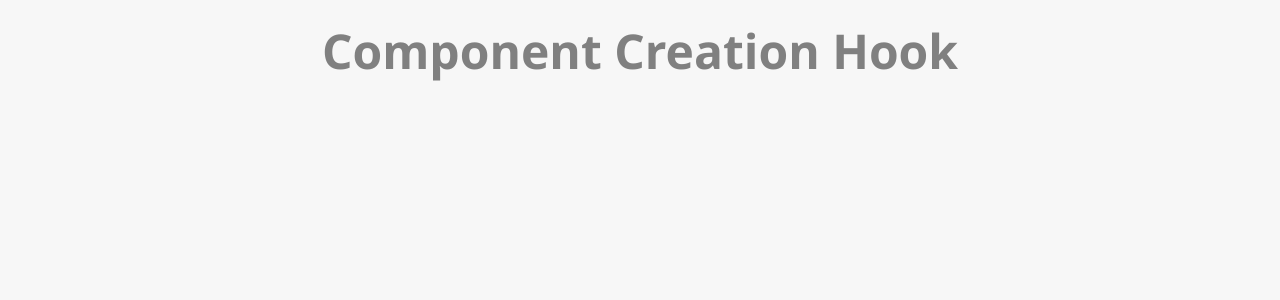
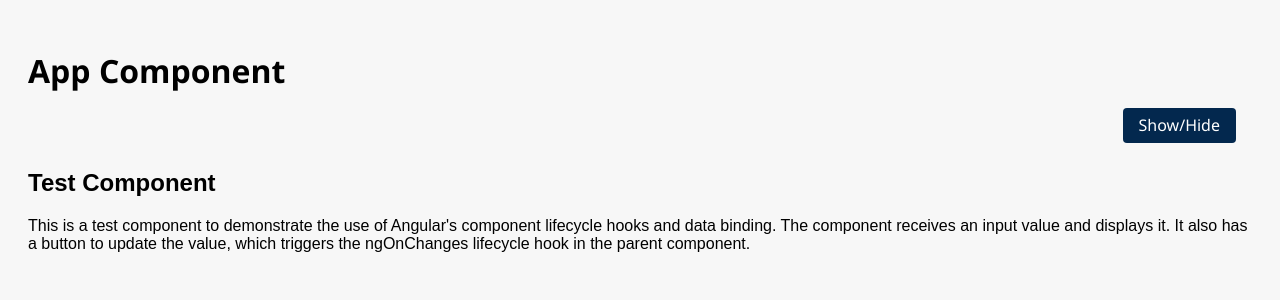
Before and after one commit to arshadahamed/Angular19-Practice, an Angular app: page / in a window 1280 px wide. Shown: the top 300 px of the page. Built offline with nearby package versions, Linux system fonts and the light colour scheme.

Commit message:
Angualr Lifecycle pratice codes

```diff
--- a/src/app/app.component.css
+++ b/src/app/app.component.css
@@ -2,7 +2,7 @@
   font-family: 'Segoe UI', Tahoma, Geneva, Verdana, sans-serif;
 }
 
-h1 {
+h3 {
   text-align: center;
   font-size: 3rem;
   color: #808080;
--- a/src/app/app.component.html
+++ b/src/app/app.component.html
@@ -244,6 +244,34 @@ calc() }"></ng-container> -->
 </ng-template> -->
 
 
-<h1>Component Creation Hook</h1>
+<!-- <h1>Component Creation Hook</h1> -->
 <!-- <button (click)="updateValue()">Update Value</button>
 <app-test [inputValue] = "inputValue"></app-test> -->
+
+<!-- <h1>Component Updation Hook</h1>
+<div>
+  <app-test [user] = "user"></app-test>
+  <button (click)="changeUserName()">Change User Name</button>
+</div> -->
+
+<!-- <h1>Component Updation Hook</h1>
+<div class="parent-component">
+ <h2>Parent Component</h2>
+ <button (click)="sendDataToChild()">Generate Number</button>
+
+ <app-test>
+  <h3>{{dataFromParent}}</h3>
+  <div #contentWrapper>
+    Lorem ipsum dolor sit amet consectetur adipisicing elit. Harum, fugiat deleniti cumque soluta placeat quia alias laborum ratione repellendus voluptatibus delectus hic voluptates. Fugit sapiente asperiores quam eveniet voluptatum fugiat!
+  </div>
+ </app-test>
+</div> -->
+
+<div>
+  <h1>App Component</h1>
+  <button (click)="toggle()">Show/Hide</button>
+
+  @if(displayComponent){
+    <app-test></app-test>
+  }
+</div>
--- a/src/app/app.component.ts
+++ b/src/app/app.component.ts
@@ -1,4 +1,4 @@
-import { Component, OnInit } from '@angular/core';
+import { AfterContentInit, Component, OnInit } from '@angular/core';
 import { RouterOutlet  } from '@angular/router';
 import { FormsModule } from '@angular/forms';
 import { CommonModule } from '@angular/common';
@@ -188,22 +188,46 @@ export class AppComponent implements OnInit {
 // updateValue(){
 //   this.inputValue = "App Componenet";
 // }
-count: number = 0;
-counterInterval: any;
+// count: number = 0;
+// counterInterval: any;
 
-startCounter() {
-  this.counterInterval =  setInterval(() => {
-    if (this.count <= 5) {
-      console.log(this.count++);
-    } else {
-      clearInterval(this.counterInterval);
-    }
-  }, 1000);
+// startCounter() {
+//   this.counterInterval =  setInterval(() => {
+//     if (this.count <= 5) {
+//       console.log(this.count++);
+//     } else {
+//       clearInterval(this.counterInterval);
+//     }
+//   }, 1000);
+// }
+// ngOnInit(): void {
+//     this.startCounter();
+// }
+
+// constructor() {
+// }
+
+// user = {
+//   name: 'John Doe',
+// };
+// changeUserName() {
+//   this.user.name = 'Jane Smith';
+//   console.log(this.user.name);
+// }
+// dataFromParent: string = '';
+// ngAfterContentInit(): void {
+//   console.log('ngAfterContentInit called');
+// }
+// sendDataToChild(){
+//   let random = Math.floor(Math.random() * 10);
+//   this.dataFromParent = `Data from Parent Component : ${random}`;
+// }
+
+displayComponent: boolean = true;
+toggle(): void {
+  this.displayComponent = !this.displayComponent;
 }
 ngOnInit(): void {
-    this.startCounter();
-}
-
-constructor() {
+  console.log('ngOnInit called');
 }
 }
--- a/src/app/test/test.component.html
+++ b/src/app/test/test.component.html
@@ -1,2 +1,18 @@
-<h2>Previous Value: {{previousValue}}</h2>
-<h2>Current Value: {{currentValue}}</h2>
+<!-- <div>
+  <h1>Input Value</h1>
+  <pre>{{ user | json }}</pre>
+</div> -->
+
+<!-- <div class="child-container">
+  <h3>Child Component</h3>
+  <div #wrapper>
+    <ng-content></ng-content>
+  </div>
+</div> -->
+
+<div>
+  <h2>Test Component</h2>
+  <p>
+    This is a test component to demonstrate the use of Angular's component lifecycle hooks and data binding. The component receives an input value and displays it. It also has a button to update the value, which triggers the ngOnChanges lifecycle hook in the parent component.
+  </p>
+</div>
--- a/src/app/test/test.component.ts
+++ b/src/app/test/test.component.ts
@@ -1,17 +1,60 @@
-import { Component, Input, input, OnChanges, SimpleChanges } from '@angular/core';
+import { CommonModule } from '@angular/common';
+import { AfterContentChecked, AfterContentInit, AfterViewInit, Component, ContentChild, DoCheck, ElementRef, OnDestroy, OnInit, ViewChild } from '@angular/core';
 
 @Component({
   selector: 'app-test',
-  imports: [],
+  imports: [CommonModule],
   templateUrl: './test.component.html',
   styleUrl: './test.component.css'
 })
-export class TestComponent implements OnChanges {
-  @Input() inputValue: string = '';
-  previousValue: string | undefined;
-  currentValue: string | undefined;
-  ngOnChanges(changes: SimpleChanges): void {
-    console.log('Calling from the ngOnChanges');
-    console.log(changes);
+export class TestComponent implements OnInit,OnDestroy {
+  // @Input() inputValue: string = '';
+  // previousValue: string | undefined;
+  // currentValue: string | undefined;
+  // ngOnChanges(changes: SimpleChanges): void {
+  //   console.log('Calling from the ngOnChanges');
+  //   console.log(changes);
+  // }
+
+  // @Input() user: any;
+  // private previousUserName: string | undefined;
+  // // ngOnChanges(changes: SimpleChanges): void {
+  // //   console.log('ngOnChanges called',changes);
+  // // }
+  // ngDoCheck(): void {
+  // if (this.user.name !== this.previousUserName) {
+  //   this.previousUserName = this.user.name;
+  //   console.log('ngDoCheck called: User name changed to: ',
+  //     this.user.name);
+  // }
+  // }
+
+  // ngDoCheck(): void {
+  //   console.log('ngDoCheck called: Change detection cycle running...');
+  // }
+
+  // @ViewChild('wrapper') wrapper!: ElementRef;
+  // @ContentChild('contentWraper') content!: ElementRef;
+  // ngAfterContentInit(): void {
+  //   console.log('ngAfterContentInit() called');
+  //   console.log('ngAfterContentInit() - wrapper', this.wrapper);
+  //   console.log('ngAfterContentInit() - content', this.content);
+  // }
+  // ngAfterContentChecked(): void {
+  //   console.log('ngAfterContentChecked() called');
+  // }
+  // ngAfterViewInit(): void {
+  //   const divElement: HTMLElement = this.wrapper.nativeElement;
+  //   divElement.style.color = 'maroon';
+  //   divElement.style.fontSize = '20px';
+  //   divElement.style.fontWeight = 'Bold';
+  //   console.log('ngAfterViewInit() called', this.wrapper);
+  // }
+
+  ngOnInit(): void {
+    console.log('TestComponent : ngOnInit() called');
+  }
+  ngOnDestroy(): void {
+    console.log('TestComponent : ngOnDestroy() called');
   }
 }
```
